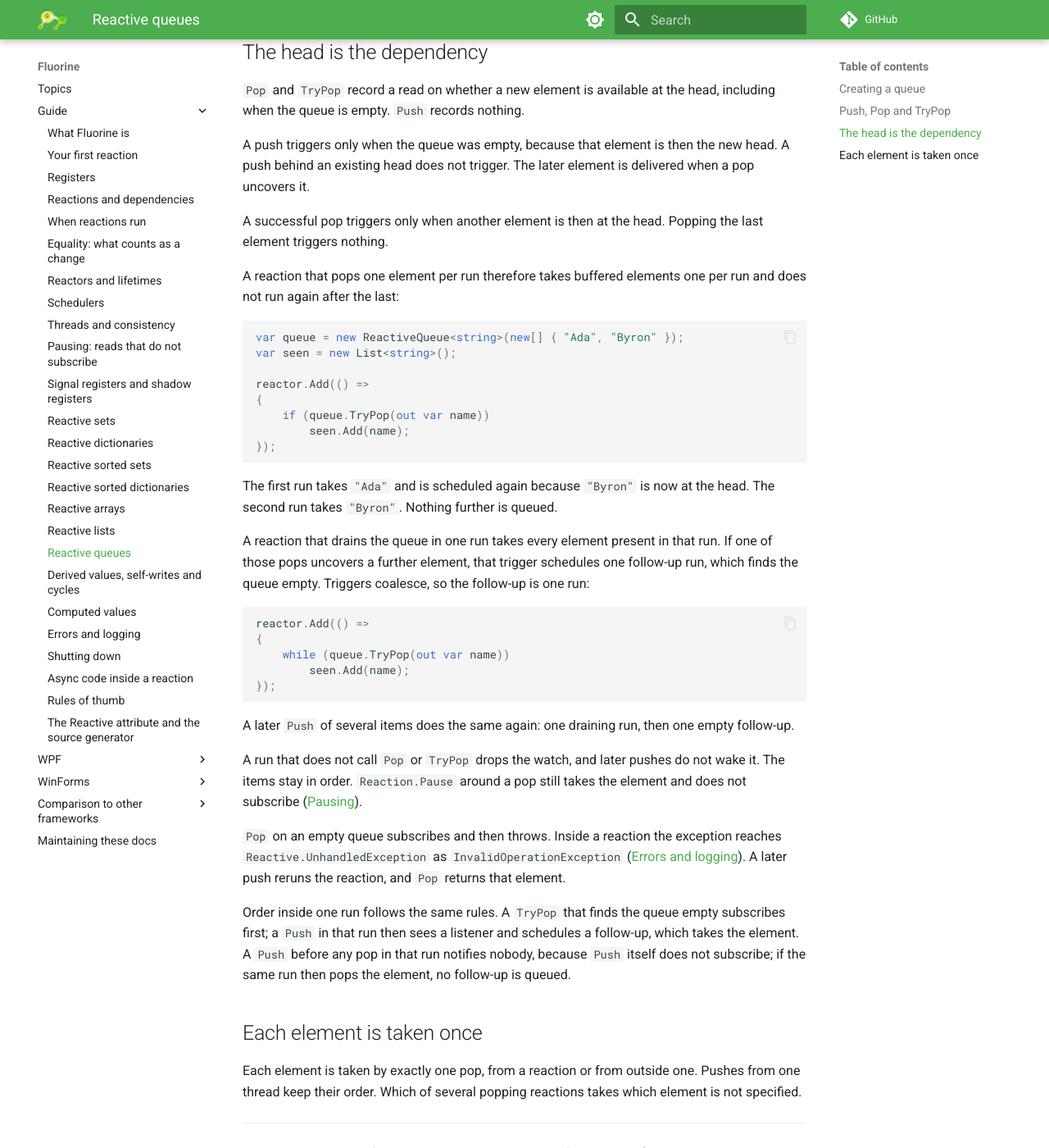
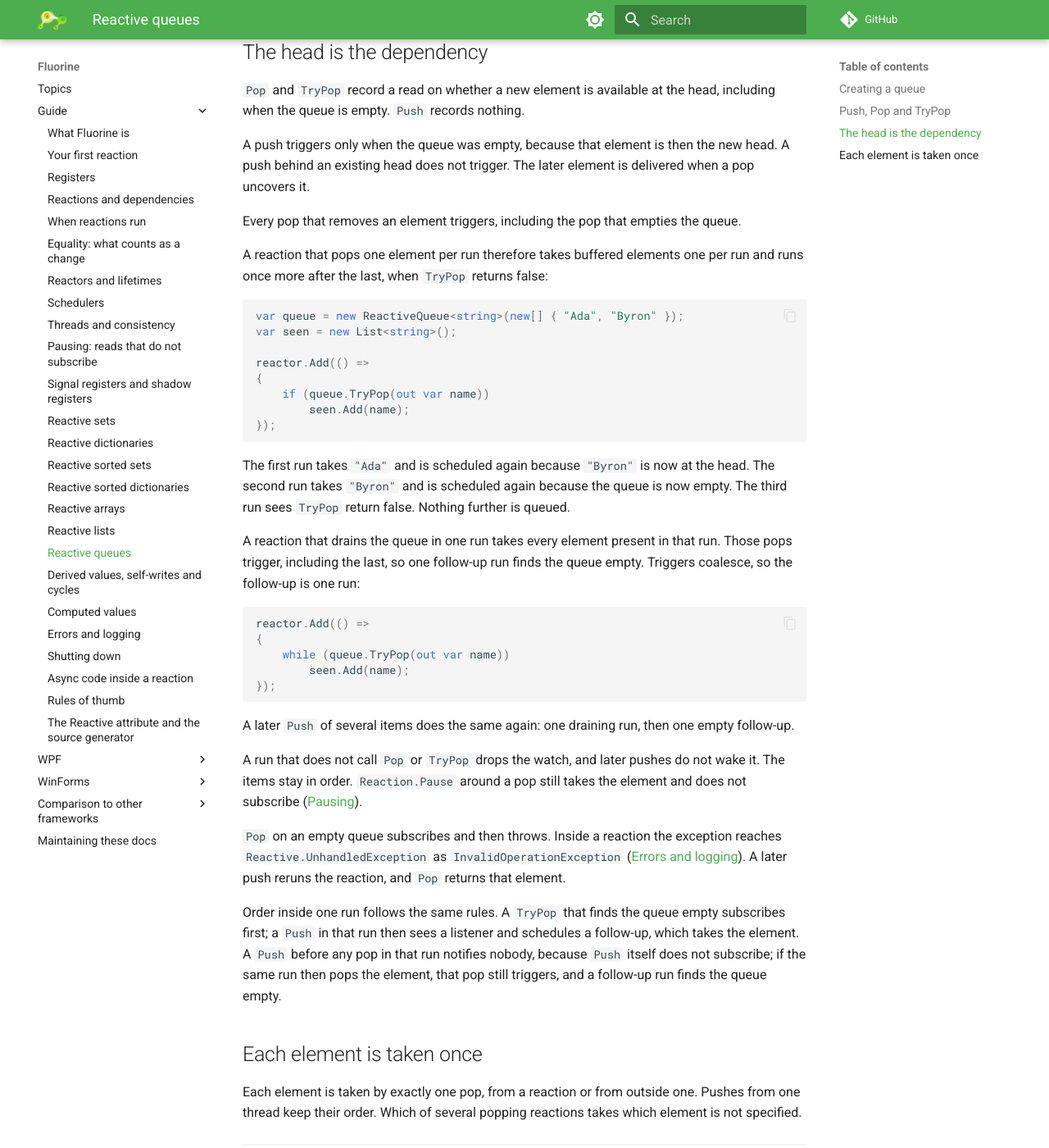
Before and after one commit to flintvane/fluorine, an MkDocs documentation site: the page built from docs/topics/reactive-queues.md, in a window 1280 px wide and 1400 px high, scrolled down 1008 px. Shown: the whole window at 82% size. Built offline with MkDocs 1.6.1 and Material for MkDocs 9.7.7, drawn with Linux system fonts in a browser that asks for light colours; comment, search, counter and statistics services are not loaded.

Commit message:
docs: every successful queue pop triggers, including the last
Align topic 18 with cs 12.36: a one-pop-per-run reaction gets an extra run after the last element, and a pop in the same run as a push still schedules that empty follow-up. Push still triggers only when the queue was empty.

````diff
--- a/docs/topics/reactive-queues.md
+++ b/docs/topics/reactive-queues.md
@@ -36,9 +36,9 @@ Order is first in, first out. `TryPop` returns `false` when the queue is empty a
 
 A push triggers only when the queue was empty, because that element is then the new head. A push behind an existing head does not trigger. The later element is delivered when a pop uncovers it.
 
-A successful pop triggers only when another element is then at the head. Popping the last element triggers nothing.
+Every pop that removes an element triggers, including the pop that empties the queue.
 
-A reaction that pops one element per run therefore takes buffered elements one per run and does not run again after the last:
+A reaction that pops one element per run therefore takes buffered elements one per run and runs once more after the last, when `TryPop` returns false:
 
 ```csharp
 var queue = new ReactiveQueue<string>(new[] { "Ada", "Byron" });
@@ -51,9 +51,9 @@ reactor.Add(() =>
 });
 ```
 
-The first run takes `"Ada"` and is scheduled again because `"Byron"` is now at the head. The second run takes `"Byron"`. Nothing further is queued.
+The first run takes `"Ada"` and is scheduled again because `"Byron"` is now at the head. The second run takes `"Byron"` and is scheduled again because the queue is now empty. The third run sees `TryPop` return false. Nothing further is queued.
 
-A reaction that drains the queue in one run takes every element present in that run. If one of those pops uncovers a further element, that trigger schedules one follow-up run, which finds the queue empty. Triggers coalesce, so the follow-up is one run:
+A reaction that drains the queue in one run takes every element present in that run. Those pops trigger, including the last, so one follow-up run finds the queue empty. Triggers coalesce, so the follow-up is one run:
 
 ```csharp
 reactor.Add(() =>
@@ -69,7 +69,7 @@ A run that does not call `Pop` or `TryPop` drops the watch, and later pushes do
 
 `Pop` on an empty queue subscribes and then throws. Inside a reaction the exception reaches `Reactive.UnhandledException` as `InvalidOperationException` ([Errors and logging](errors-and-logging.md)). A later push reruns the reaction, and `Pop` returns that element.
 
-Order inside one run follows the same rules. A `TryPop` that finds the queue empty subscribes first; a `Push` in that run then sees a listener and schedules a follow-up, which takes the element. A `Push` before any pop in that run notifies nobody, because `Push` itself does not subscribe; if the same run then pops the element, no follow-up is queued.
+Order inside one run follows the same rules. A `TryPop` that finds the queue empty subscribes first; a `Push` in that run then sees a listener and schedules a follow-up, which takes the element. A `Push` before any pop in that run notifies nobody, because `Push` itself does not subscribe; if the same run then pops the element, that pop still triggers, and a follow-up run finds the queue empty.
 
 ## Each element is taken once
 
````
